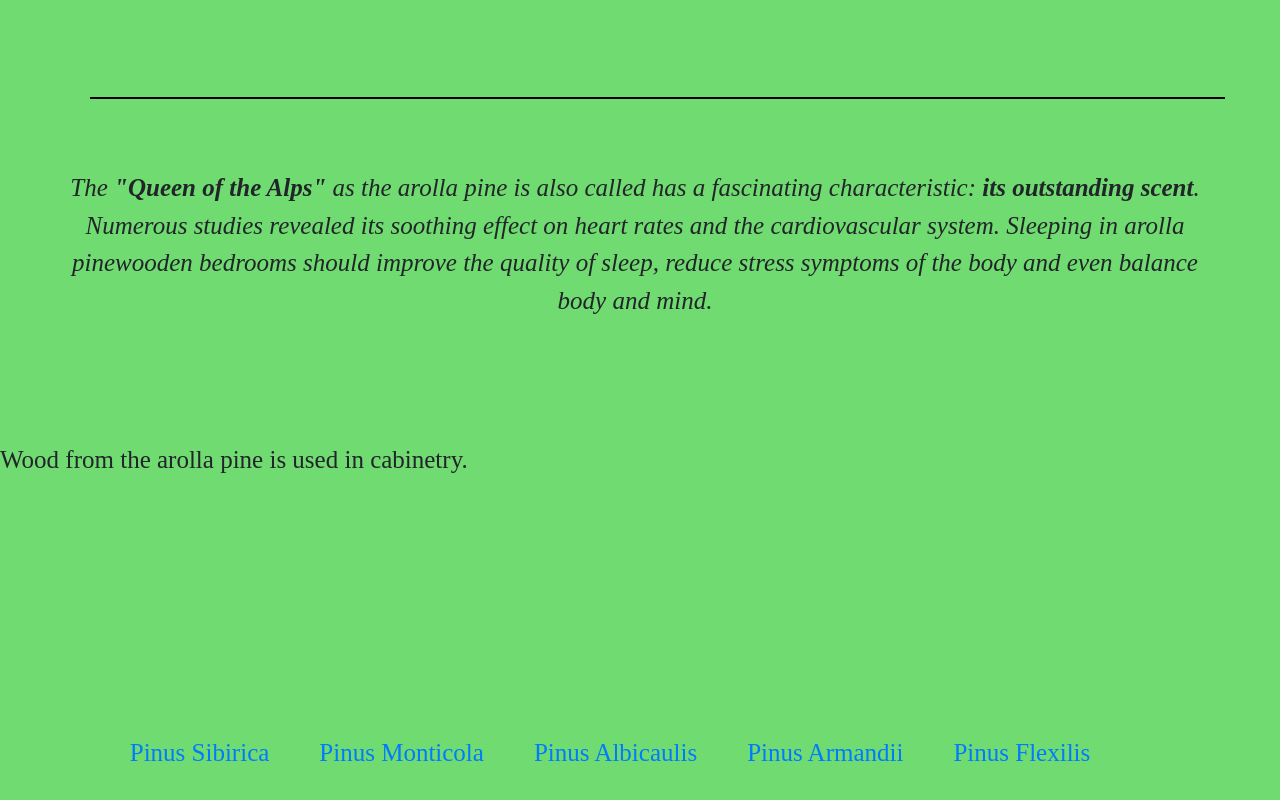
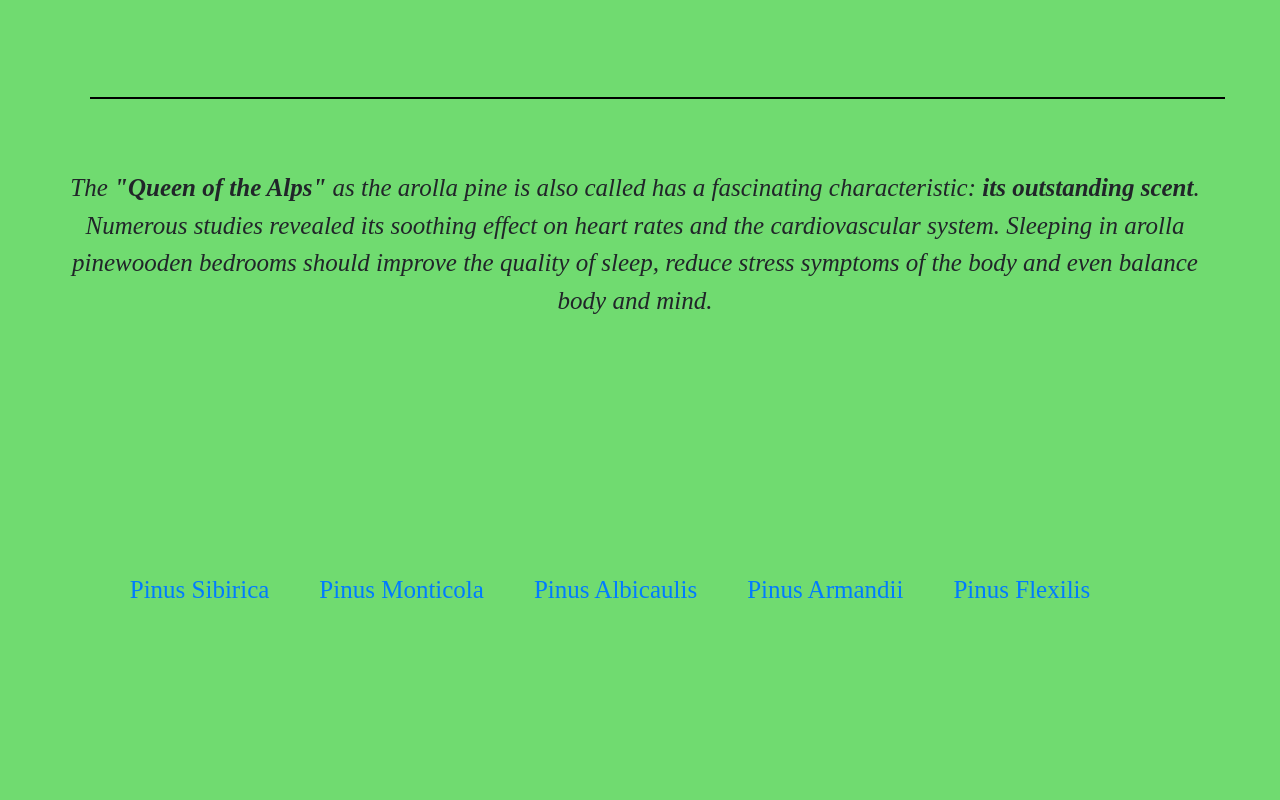
Before and after one commit to zirbelkiefer/zirbelkiefer.github.io, a plain HTML site: page index.html in a window 1280 px wide. Shown: the part 2262-3062 px from the top of the page. After the commit the page ends 2954 px from the top, so only its background shows below. Drawn offline with nearby package versions, Linux system fonts and the light colour scheme.

Commit message:
Update index.html
deleted paragraph

```diff
--- a/index.html
+++ b/index.html
@@ -129,8 +129,6 @@ body {
 <p id="last_paragraph">The <strong>"Queen of the Alps"</strong> as the arolla pine is also called has a fascinating characteristic: <strong>its outstanding scent</strong>. Numerous studies revealed its soothing effect on heart rates and the cardiovascular system. Sleeping in arolla pinewooden bedrooms should improve the quality of sleep, reduce stress symptoms of the body and even balance body and mind.</p>
 
 
-<p> Wood from the arolla pine is used in cabinetry.</p>
-
 
 
 
```
